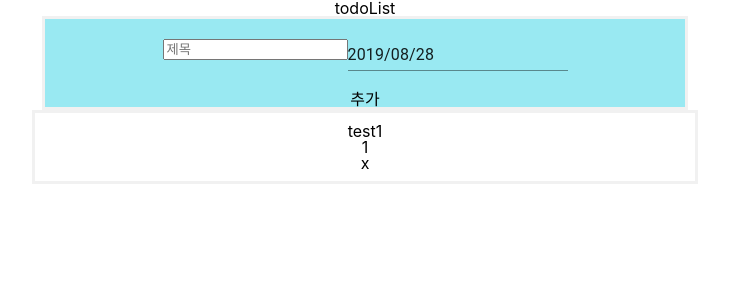
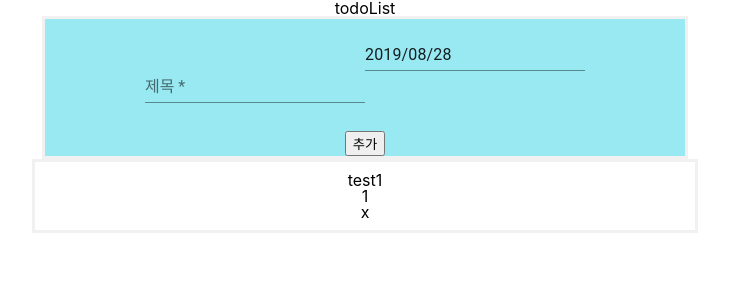
Before and after one commit to FacerAin/todoList, a React (Create React App) app in the folder todolist/: page / in a window 1280 px wide. Shown: the top 300 px of the page, without its empty margins (275-1004 px from the left). Built offline with nearby package versions, Linux system fonts and the light colour scheme.

Commit message:
Update InputForm Component Form Validation

```diff
--- a/todolist/package.json
+++ b/todolist/package.json
@@ -8,7 +8,6 @@
     "@material-ui/pickers": "^3.2.4",
     "date-fns": "^2.0.0-beta.5",
     "jquery": "^3.4.1",
-    "moment": "^2.24.0",
     "react": "^16.9.0",
     "react-calendar": "^2.19.1",
     "react-datepicker": "^2.9.1",
--- a/todolist/src/Components/App/App.js
+++ b/todolist/src/Components/App/App.js
@@ -13,16 +13,17 @@ class App extends React.Component{
     super(props)
     this.state = {
       currentNum : 1,
-      TodoCardList: [{num:1,title: 'test1'}]
+      TodoCardList: [{num:1,title: 'test1',date: new Date()}]
     }
     this.inputTodo = this.inputTodo.bind(this)
     this.removeTodo = this.removeTodo.bind(this)
   }
-  inputTodo(title){
+  inputTodo(state){
     const todolist = this.state.TodoCardList
     let todo = {
       num : this.state.currentNum+1,
-      title: title
+      title: state.title,
+      date: state.date
     }
 
     todolist.push(todo)
--- a/todolist/src/Components/InputForm/InputForm.js
+++ b/todolist/src/Components/InputForm/InputForm.js
@@ -1,3 +1,6 @@
+/*Todo
+*/
+import $ from 'jquery'
 import React from 'react';
 import './InputForm.css';
 import DateFnsUtils from "@date-io/date-fns";
@@ -7,8 +10,8 @@ import {
   DateTimePicker,
   MuiPickersUtilsProvider,
 } from "@material-ui/pickers";
-import $ from 'jquery'
-import moment from 'moment'
+import TextField from '@material-ui/core/TextField';
+
 
 class InputFrom extends React.Component{
     constructor(props){
@@ -17,8 +20,6 @@ class InputFrom extends React.Component{
             date: new Date(),
             title: ''
         }
-
-
         this.handleSubmit = this.handleSubmit.bind(this)
         this.clearHandle = this.clearHandle.bind(this)
         this.handleTitleChange = this.handleTitleChange.bind(this)
@@ -29,25 +30,20 @@ class InputFrom extends React.Component{
             title: event.target.value
         })
     }
-   /*
-   handleTitleChange(event){
-       this.setState({
-           [event.target.name]: event.target.value
-       })
-   }
-   */
     clearHandle(){
-        $('.InputForm-fields input').val('')
+        $('#title-textarea').val('')
         this.setState ({
-            title: ''
+            title: '',
+            date: new Date()
         })
     }
     handleSubmit(event){
         if(this.state.title){
-        this.props.inputTodo(this.state.title)
+        this.props.inputTodo(this.state)
         this.clearHandle()
         }
         event.preventDefault()
+
     }
     handleDateChange(date){
         this.setState({
@@ -57,16 +53,18 @@ class InputFrom extends React.Component{
     }
     render(){
         return(
-            <div className="InputForm">
+            <div>
+                <form className="InputForm" onSubmit={this.handleSubmit}>
                 <div className="InputForm-fields">
-                    <input name='title' onChange={this.handleTitleChange} placeholder="제목" />
+                    <TextField id="title-textarea" required label="제목" margin="normal" name='title' onChange={this.handleTitleChange}/>
                     <MuiPickersUtilsProvider utils={DateFnsUtils}>
                     <DatePicker value={this.state.date} variant="inline" format="yyyy/MM/dd" name='date' onChange={this.handleDateChange} />
                     </MuiPickersUtilsProvider>
                 </div>
                 <div className="InputForm-submit">
-                    <a onClick={this.handleSubmit}>추가</a>
+                    <input id="submitbutton" type="submit" value="추가"/>
                 </div>
+                </form>
             </div>
         )
     }
```
Also changed, not shown: 1 other file (tests, documents, lock files or other folders).
